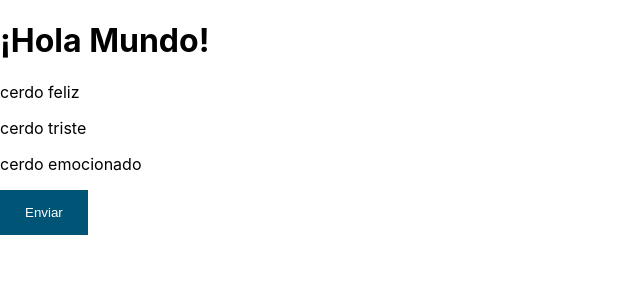
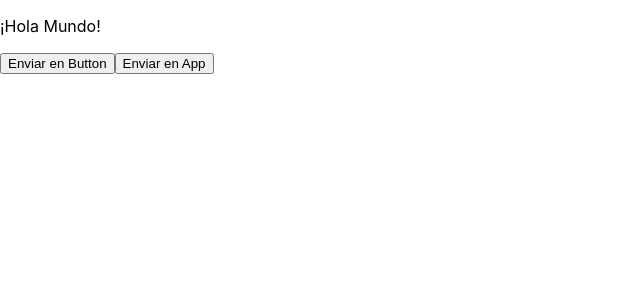
Before and after one commit to hozlucas28/React-Course-I-2023, a React (Create React App) app: page / in a window 1280 px wide. Shown: the top 300 px of the page, without its empty margins (0-640 px from the left). Built offline with nearby package versions, Linux system fonts and the light colour scheme.

Commit message:
Upload lesson

```diff
--- a/src/App.js
+++ b/src/App.js
@@ -1,23 +1,50 @@
-import Button from './Button';
+import { Component } from 'react';
 
-const array = ['cerdo feliz', 'cerdo triste', 'cerdo emocionado'];
+// Componente
+class Button extends Component {
+	state = {};
 
-const App = () => {
-	const miVar = false;
-
-	if (miVar) {
-		return <p>Mi variable es True.</p>;
+	constructor(props) {
+		super(props);
+		console.log('Constructor ', props);
 	}
 
-	return (
-		<div>
-			<h1 onClick={(element) => console.log('Click', element)}>¡Hola Mundo!</h1>
-			{array.map((element) => (
-				<p key={element}>{element}</p>
-			))}
-			<Button onClick={() => console.log('Clickeado')}>Enviar</Button>
-		</div>
-	);
-};
+	componentDidMount() {
+		console.log('componentDidMount');
+	}
+
+	componentDidUpdate(prevProps, prevState) {
+		console.log('componentDidUpdate ', prevProps, ' ', prevState);
+	}
+
+	componentWillUnmount() {
+		console.log('componentWillUnmount ', this.props, ' ', this.state);
+	}
+
+	render() {
+		console.log('Ejecutando método de render de Button');
+		return <button onClick={() => this.setState({ prop: 1 })}>Enviar en Button</button>;
+	}
+}
+
+// Aplicación
+class App extends Component {
+	state = {
+		value: 3
+	};
+
+	render() {
+		console.log(this.state);
+		return (
+			<div>
+				<p>¡Hola Mundo!</p>
+				{this.state.value === 3 ? <Button pig="Happy" /> : null}
+				<button className={this.state.value} onClick={() => this.setState({ value: 2 })}>
+					Enviar en App
+				</button>
+			</div>
+		);
+	}
+}
 
 export default App;
--- a/src/index.js
+++ b/src/index.js
@@ -5,11 +5,7 @@ import App from './App';
 import reportWebVitals from './reportWebVitals';
 
 const root = ReactDOM.createRoot(document.getElementById('root'));
-root.render(
-	<React.StrictMode>
-		<App />
-	</React.StrictMode>
-);
+root.render(<App />);
 
 // const Li = ({ children, state, house, age }) => {
 // 	console.log(state, house, age);
```
